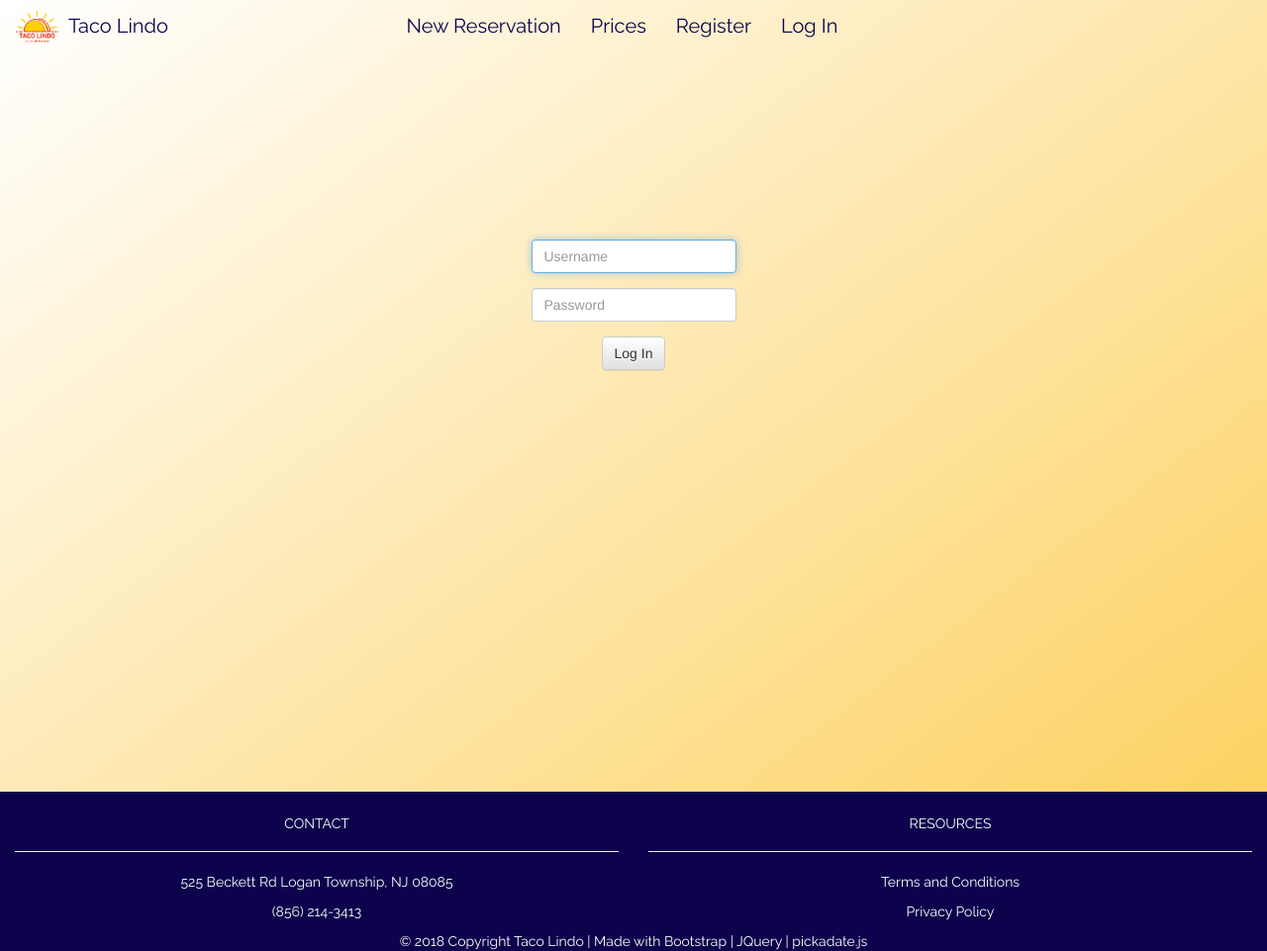
After one commit to jzohdi/TLindo-v2.0, a Python web app: template templates/login.html in a window 1280 px wide. The commit adds this page. Shown: the whole page at 99% size. Run offline with Jinja, Linux system fonts and the light colour scheme; the template is opened without the code that fills it, so the values that code supplies are empty; some libraries are stand-ins or nearby versions.

Commit message:
register/login handling, logged in nav menu

```diff
--- a/static/scripts.js
+++ b/static/scripts.js
@@ -248,24 +248,6 @@ function startSelectionScreen() {
   console.log("no Help");
 }
 
-function setNav() {
-  if (windowWidth >= 992) {
-    let offsetNavX = $("#nav-list").offset().left;
-    let offsetMainX = $("#card2").offset().left;
-
-    let widthNav = $("#nav-list").width();
-    let widthMain = $("#card2").width();
-
-    let addDifference = Math.abs(widthMain - widthNav) / 2;
-
-    let differenceX = Math.abs(offsetNavX - offsetMainX) / 2;
-
-    $("#nav-list")[0].setAttribute(
-      "style",
-      "transform: translate(" + (addDifference - differenceX) + "px, 0)"
-    );
-  }
-}
 function getFoodOptionsDivs() {
   let divs = [
     '<div id="item1" class="entree-options row"><div class="col-lg-12 entree-item">Burrito Tray</div></div>',
--- a/static/styles.css
+++ b/static/styles.css
@@ -11,6 +11,11 @@ body,
   margin-left: auto;
   margin-right: auto;
   text-align: center;
+}
+@media (min-width: 886px) {
+  #nav-list {
+    transform: translate(-96px, 0px);
+  }
 }
 .navbar-header {
   margin-right: 0px;
--- a/templates/index.html
+++ b/templates/index.html
@@ -74,7 +74,6 @@ head %}
   window.onload = function() {
     setPicker();
     planEvent();
-    setNav();
   };
 </script>
 {% endblock %}
--- a/templates/layout.html
+++ b/templates/layout.html
@@ -97,34 +97,40 @@
             {% if session.user_id %} {% if admin %} {% else %}
             <ul id="nav-list" class="nav navbar-nav menu">
               <li>
-                <a class="titles main-nav-item" href="#">New Reservation</a>
-              </li>
-              {# href="{{
-                url_for("index")
-              }}" #}
-              <li><a class="titles main-nav-item" href="#">My Orders</a></li>
-              {# href="{{
-                url_for("make")
-              }}" #}
-              <li>
-                <a class="titles main-nav-item" href="#">Incomplete Orders</a>
+                <a id="user_logged_in" class="titles main-nav-item" href="#"
+                  >New Reservation</a
+                >
               </li>
               <li><a class="titles main-nav-item" href="#">Prices</a></li>
-              {# href="{{
-                url_for("friends")
-              }}" #}
-              <li>
-                <a class="titles main-nav-item" href="#">Change Password</a>
+
+              <li class="dropdown">
+                <a
+                  class="dropdown-toggle titles main-nav-item"
+                  data-toggle="dropdown"
+                  href="#"
+                  >Manage Account<span class="caret"></span
+                ></a>
+                <ul class="dropdown-menu">
+                  <li>
+                    <a class="titles main-nav-item" href="#">My Orders</a>
+                  </li>
+                  <li>
+                    <a class="titles main-nav-item" href="#"
+                      >Incomplete Orders</a
+                    >
+                  </li>
+                  <li>
+                    <a
+                      class="titles main-nav-item"
+                      href="{{ url_for('logout') }}"
+                      >Log Out</a
+                    >
+                  </li>
+                </ul>
               </li>
               {#
               {{
                 url_for("newpass")
-              }}
-              #}
-              <li><a class="titles main-nav-item" href="#">Log Out</a></li>
-              {#
-              {{
-                url_for("logout")
               }}
               #}
             </ul>
@@ -146,7 +152,11 @@
                 url_for("register")
               }}
               #}
-              <li><a class="titles main-nav-item" href="#">Log In</a></li>
+              <li>
+                <a class="titles main-nav-item" href="{{ url_for('login') }}"
+                  >Log In</a
+                >
+              </li>
               {#
               {{
                 url_for("login")
--- /dev/null
+++ b/templates/login.html
@@ -0,0 +1,39 @@
+{% extends "layout.html" %} {% block title %} Login {% endblock %} {% block head
+%}
+<script>
+  Flask.url_for("login");
+</script>
+{{ super() }} {% endblock %} {% block main %}
+<div style="margin-top: 20vh;" class="container">
+  <p class="question-titles">{{ error }}</p>
+  <div class="row">
+    <div class="col-md-6 col-md-offset-3">
+      <form action="{{ url_for('login') }}" method="post">
+        <fieldset>
+          <div class="form-group">
+            <input
+              autocomplete="off"
+              autofocus
+              class="form-control"
+              name="username"
+              placeholder="Username"
+              type="text"
+            />
+          </div>
+          <div class="form-group">
+            <input
+              class="form-control"
+              name="password"
+              placeholder="Password"
+              type="password"
+            />
+          </div>
+          <div class="form-group">
+            <button class="btn btn-default" type="submit">Log In</button>
+          </div>
+        </fieldset>
+      </form>
+    </div>
+  </div>
+</div>
+{% endblock %}
--- a/templates/register.html
+++ b/templates/register.html
@@ -5,7 +5,7 @@ head %}
 </script>
 {% endblock %} {% block main %}
 <div class="container register-content">
-  <p>{{ error }}</p>
+  <p class="question-titles">{{ error }}</p>
   <div class="row">
     <div class="col-sm-4 col-sm-offset-3">
       <form action="{{ url_for('register') }}" method="post">
```
Also changed, not shown: application.py (+160 -55 lines), helpers.py (added, +12 -0 lines), 1 other file.
